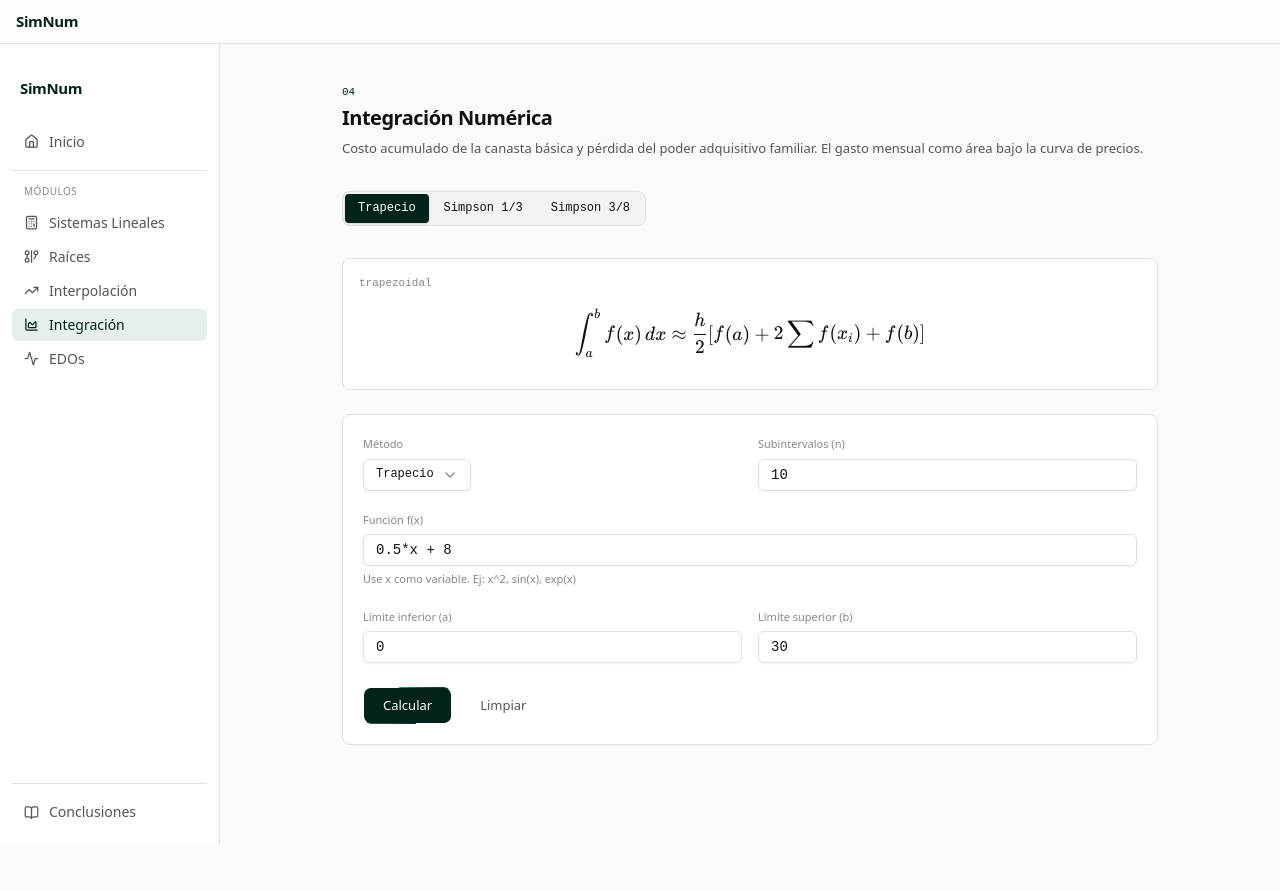
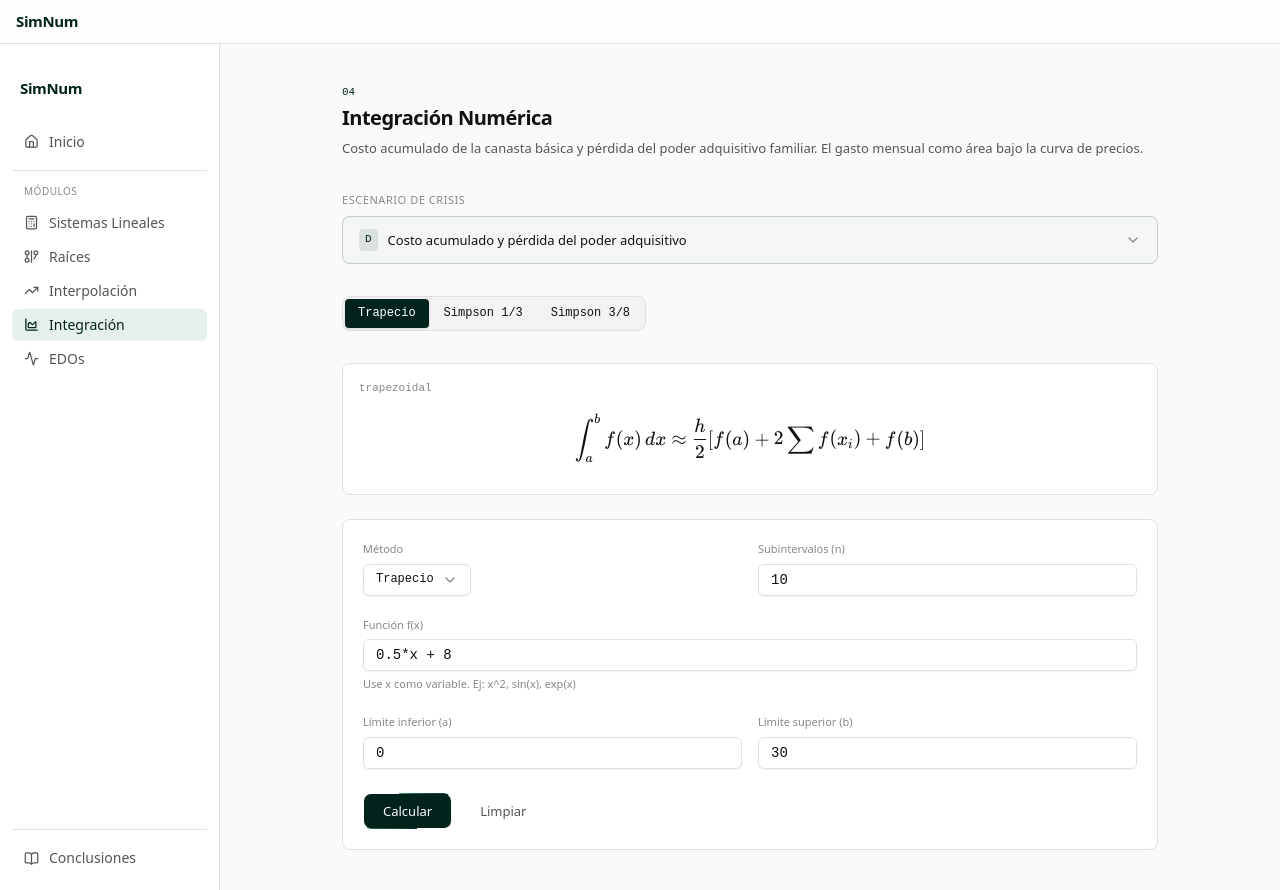
Before and after one commit to ronaldmendzas/DESAFIO-FINAL, a React (Vite) app: page /integracion in a window 1280 px wide. Before the commit the page ends 844 px from the top, so only its background shows below. Built offline with nearby package versions, Linux system fonts and the light colour scheme; a web font is replaced by a local one.

Commit message:
feat: agregar escenario D al modulo de integracion con carga de datos predefinidos

```diff
--- a/src/modules/integration/integration-form.tsx
+++ b/src/modules/integration/integration-form.tsx
@@ -1,4 +1,4 @@
-import { useState } from 'react'
+import { useState, useEffect } from 'react'
 import { motion } from 'motion/react'
 import { GodButton } from '@/components/shared/god-button'
 import { Input } from '@/components/ui/input'
@@ -13,6 +13,14 @@ import {
 } from '@/components/ui/select'
 import type { IntegrationMethod } from '@/types/integration'
 
+type ScenarioData = {
+  fExpression: string
+  a: number
+  b: number
+  n: number
+  method: IntegrationMethod
+}
+
 type Props = {
   onCalculate: (data: {
     fExpression: string
@@ -23,6 +31,7 @@ type Props = {
   }) => void
   onReset: () => void
   isCalculating: boolean
+  defaultData?: ScenarioData | null
 }
 
 const METHODS: { id: IntegrationMethod; label: string }[] = [
@@ -31,12 +40,22 @@ const METHODS: { id: IntegrationMethod; label: string }[] = [
   { id: 'simpson-3-8', label: 'Simpson 3/8' },
 ]
 
-export function IntegrationForm({ onCalculate, onReset, isCalculating }: Props) {
+export function IntegrationForm({ onCalculate, onReset, isCalculating, defaultData }: Props) {
   const [fExpression, setFExpression] = useState('0.5*x + 8')
   const [a, setA] = useState('0')
   const [b, setB] = useState('30')
   const [n, setN] = useState('10')
   const [method, setMethod] = useState<IntegrationMethod>('trapezoidal')
+
+  useEffect(() => {
+    if (defaultData) {
+      setFExpression(defaultData.fExpression)
+      setA(String(defaultData.a))
+      setB(String(defaultData.b))
+      setN(String(defaultData.n))
+      setMethod(defaultData.method)
+    }
+  }, [defaultData])
 
   const handleSubmit = (e: React.FormEvent) => {
     e.preventDefault()
--- a/src/modules/integration/integration-page.tsx
+++ b/src/modules/integration/integration-page.tsx
@@ -1,10 +1,12 @@
-import { useState } from 'react'
+import { useState, useEffect } from 'react'
 import { motion } from 'motion/react'
 import { IntegrationForm } from './integration-form'
 import { IntegrationResults } from './integration-results'
 import { useIntegration } from '@/hooks/use-integration'
 import { FormulaDisplay } from '@/components/shared/formula-display'
 import { Tabs, TabsContent, TabsList, TabsTrigger } from '@/components/ui/tabs'
+import { ScenarioCard } from '@/components/shared/scenario-card'
+import { scenarioD } from '@/data/scenarios'
 import type { IntegrationMethod } from '@/types/integration'
 
 const FORMULAS: Record<string, string> = {
@@ -13,12 +15,22 @@ const FORMULAS: Record<string, string> = {
   'simpson-3-8': '\\int_a^b f(x)\\,dx \\approx \\frac{3h}{8}[f(a) + 3\\sum f(x_i) + 2\\sum f(x_{3k}) + f(b)]',
 }
 
+type ScenarioData = {
+  fExpression: string
+  a: number
+  b: number
+  n: number
+  method: IntegrationMethod
+}
+
 export function IntegrationPage() {
   const { results, isCalculating, error, calculate, reset } = useIntegration()
   const [activeMethod, setActiveMethod] = useState<IntegrationMethod>('trapezoidal')
   const [fExpression, setFExpression] = useState('0.5*x + 8')
   const [a, setA] = useState(0)
   const [b, setB] = useState(30)
+  const [scenarioData, setScenarioData] = useState<ScenarioData | null>(null)
+  const [formKey, setFormKey] = useState(0)
 
   const handleCalculate = (data: {
     fExpression: string
@@ -33,6 +45,20 @@ export function IntegrationPage() {
     calculate(data)
   }
 
+  const loadScenario = () => {
+    setActiveMethod(scenarioD.data.method)
+    setScenarioData(scenarioD.data)
+    setFormKey(prev => prev + 1)
+    reset()
+  }
+
+  useEffect(() => {
+    if (scenarioData) {
+      const timeout = setTimeout(() => setScenarioData(null), 100)
+      return () => clearTimeout(timeout)
+    }
+  }, [scenarioData])
+
   return (
     <div className="space-y-8">
       <motion.div initial={{ opacity: 0, y: 8 }} animate={{ opacity: 1, y: 0 }} transition={{ duration: 0.4 }}>
@@ -45,6 +71,17 @@ export function IntegrationPage() {
         </p>
       </motion.div>
 
+      <div className="space-y-2">
+        <p className="text-[11px] text-text-dim font-medium uppercase tracking-wider">Escenario de crisis</p>
+        <ScenarioCard
+          letter={scenarioD.letter}
+          title={scenarioD.title}
+          narrative={scenarioD.narrative}
+          questions={scenarioD.questions}
+          onLoad={loadScenario}
+        />
+      </div>
+
       <Tabs value={activeMethod} onValueChange={(v) => setActiveMethod(v as IntegrationMethod)}>
         <TabsList className="bg-surface border border-border h-auto p-0.5 flex-wrap gap-0.5">
           <TabsTrigger value="trapezoidal" className="text-[12px] font-mono data-[state=active]:bg-forest data-[state=active]:text-white rounded px-3 py-1">Trapecio</TabsTrigger>
@@ -56,7 +93,7 @@ export function IntegrationPage() {
           <TabsContent key={method} value={method} className="mt-6 space-y-6">
             <FormulaDisplay latex={formula} label={method} />
             <div className="bg-white border border-border rounded-lg p-5">
-              <IntegrationForm onCalculate={handleCalculate} onReset={reset} isCalculating={isCalculating} />
+              <IntegrationForm key={formKey} onCalculate={handleCalculate} onReset={reset} isCalculating={isCalculating} defaultData={scenarioData} />
             </div>
             {error && (
               <p className="text-red text-[13px] font-mono">{error}</p>
```
